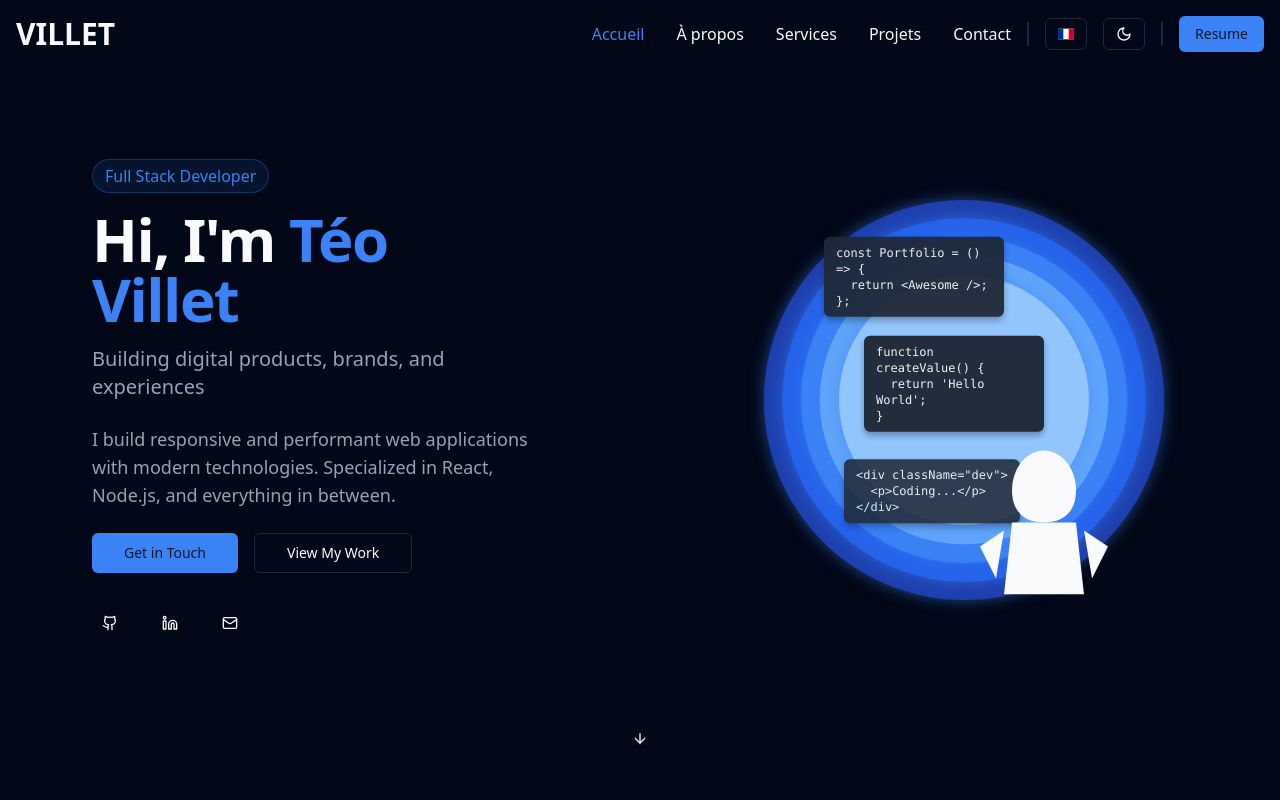
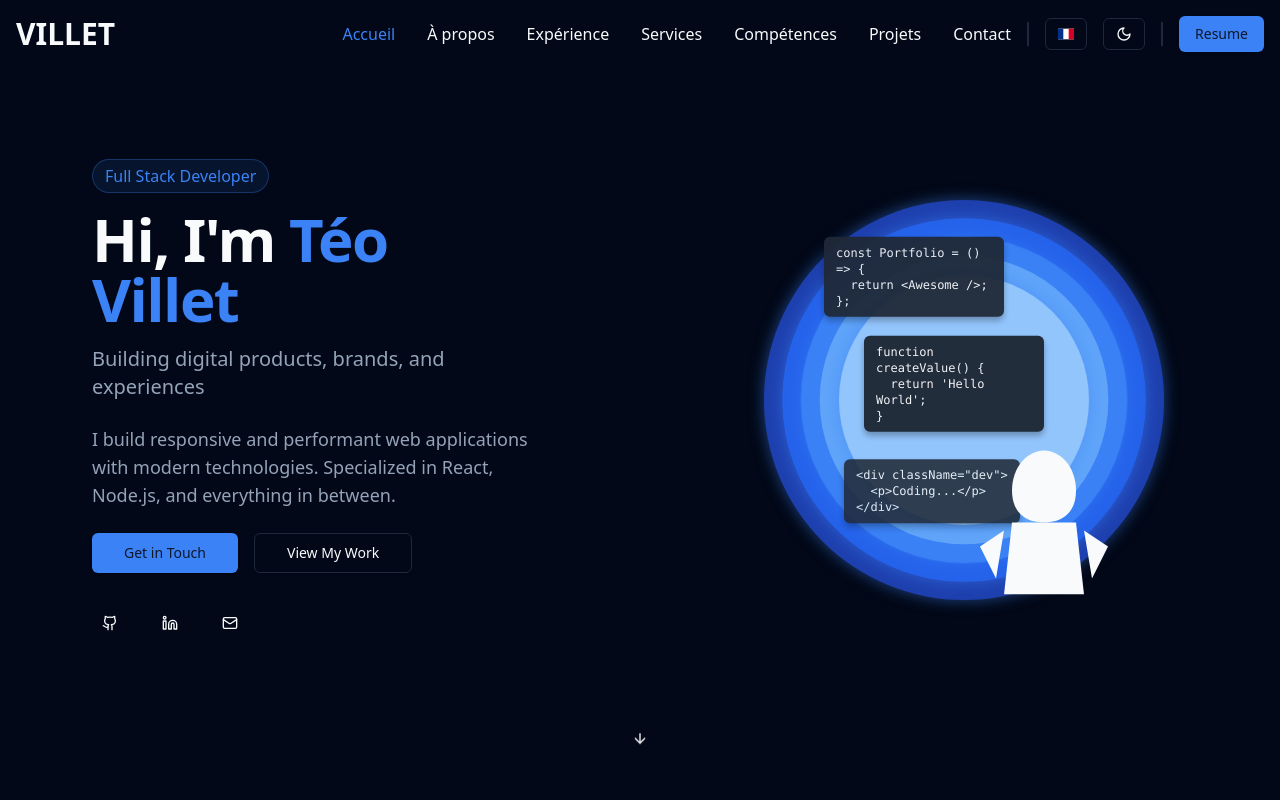
Before and after one commit to teovlt/portfolioFreelance, a React (Vite) app: page / in a window 1280 px wide. Shown: the top 800 px of the page. Built offline with nearby package versions, Linux system fonts and the light colour scheme.

Commit message:
Add missings links to navbar and footer

```diff
--- a/src/components/Footer.tsx
+++ b/src/components/Footer.tsx
@@ -10,7 +10,9 @@ export function Footer() {
   const navItems = [
     { label: "Home", sectionId: "home-section" },
     { label: "About", sectionId: "about-section" },
+    { label: "Experiences", sectionId: "experiences-section" },
     { label: "Services", sectionId: "services-section" },
+    { label: "Skills", sectionId: "skills-section" },
     { label: "Projects", sectionId: "projects-section" },
     { label: "Contact", sectionId: "contact-section" },
   ];
--- a/src/components/Navbar.tsx
+++ b/src/components/Navbar.tsx
@@ -3,7 +3,7 @@ import { ThemeChanger } from "./ThemeChanger";
 import { LanguageChanger } from "./LanguageChanger";
 import { useTranslation } from "react-i18next";
 import { Separator } from "./ui/separator";
-import { Briefcase, Download, FileText, House, Info, Mail, Menu, X } from "lucide-react";
+import { Briefcase, Code, Download, FileText, House, Info, Mail, Menu, X } from "lucide-react";
 import { useState, useEffect, useRef } from "react";
 import { cn } from "@/lib/utils";
 import { Button } from "./ui/button";
@@ -20,7 +20,9 @@ export const Navbar = () => {
   const navItems = [
     { id: "home-section", label: t("navbar.home"), icon: <House className="w-4 h-4" /> },
     { id: "about-section", label: t("navbar.about"), icon: <Info className="w-4 h-4" /> },
+    { id: "experiences-section", label: t("navbar.experiences"), icon: <Briefcase className="w-4 h-4" /> },
     { id: "services-section", label: t("navbar.services"), icon: <Briefcase className="w-4 h-4" /> },
+    { id: "skills-section", label: t("navbar.skills"), icon: <Code className="w-4 h-4" /> },
     { id: "projects-section", label: t("navbar.projects"), icon: <FileText className="w-4 h-4" /> },
     { id: "contact-section", label: t("navbar.contact"), icon: <Mail className="w-4 h-4" /> },
   ];
--- a/src/locales/en.json
+++ b/src/locales/en.json
@@ -4,6 +4,8 @@
     "about": "About",
     "projects": "Projects",
     "services": "Services",
-    "contact": "Contact"
+    "contact": "Contact",
+    "skills": "Skills",
+    "experiences": "Experience"
   }
 }
--- a/src/locales/fr.json
+++ b/src/locales/fr.json
@@ -4,6 +4,8 @@
     "about": "À propos",
     "projects": "Projets",
     "services": "Services",
-    "contact": "Contact"
+    "contact": "Contact",
+    "skills": "Compétences",
+    "experiences": "Expérience"
   }
 }
```
